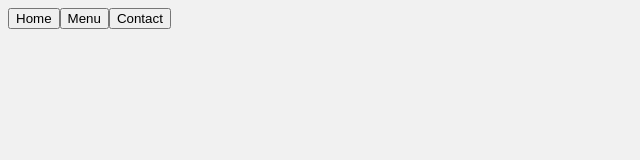
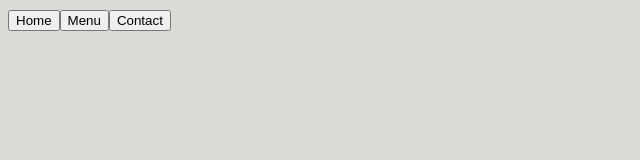
Before and after one commit to ndrsov/restaurant-page-TOP, a website built with webpack: page src/template.html in a window 1280 px wide. Shown: the whole page, without its empty margins (0-640 px from the left). Built offline with nearby package versions, Linux system fonts and the light colour scheme.

Commit message:
Add main CSS color palette

```diff
--- a/src/styles.css
+++ b/src/styles.css
@@ -1,3 +1,13 @@
+:root {
+  --lapis-lazuli: hsla(206, 51%, 37%, 1);
+  --cerulean: hsla(203, 48%, 44%, 1);
+  --platinum: hsla(90, 8%, 85%, 1);
+  --indigo-dye: hsla(202, 61%, 22%, 1);
+  --sky-blue: hsla(194, 52%, 67%, 1);
+}
+
 body {
-  background-color: #f1f1f1;
+  font-family: 'Open Sans', sans-serif;
+  background-color: var(--platinum);
+  color: var(--indigo-dye);
 }
```
